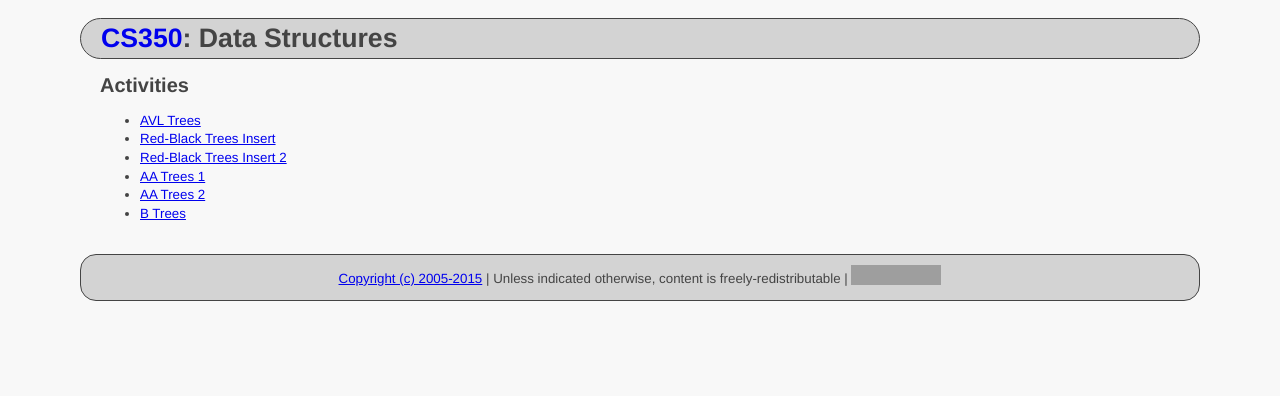
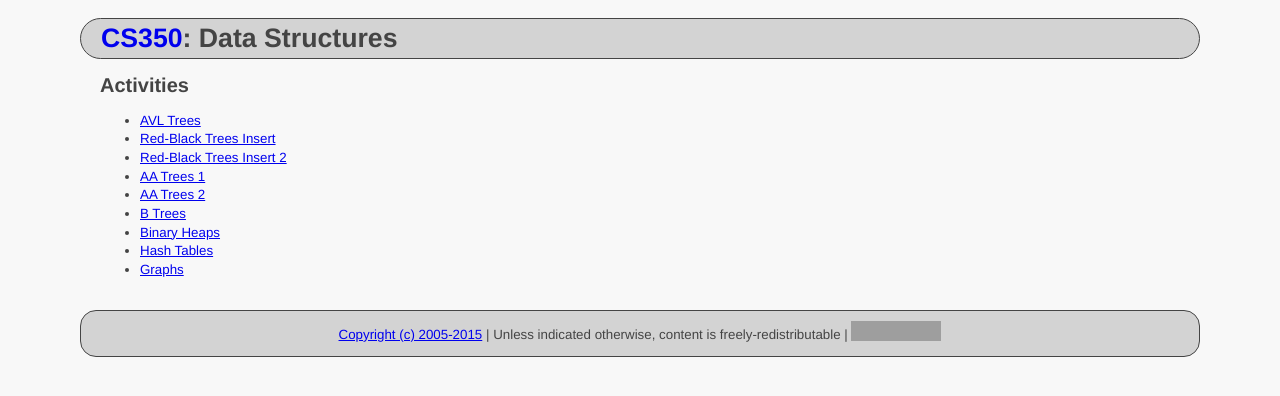
Before and after one commit to ycpcs/cs350-fall2015, a Jekyll site: the page built from activities.md, in a window 1280 px wide. Shown: the top 396 px of the page. Built offline with Jekyll 4.4.1, drawn with Linux system fonts in a browser that asks for light colours; Markdown is read by kramdown in place of the engine named in the settings; grey boxes are pictures that could not be loaded.

Commit message:
added activities

```diff
--- a/activities.md
+++ b/activities.md
@@ -13,6 +13,9 @@ title: Data Structures
 * [AA Trees 1](activities/AA Trees.pdf)
 * [AA Trees 2](activities/AA Trees 2.pdf)
 * [B Trees](activities/B-Trees.pdf)
+* [Binary Heaps](activities/Binary Heaps.pdf)
+* [Hash Tables](activities/Hash Tables.pdf)
+* [Graphs](activities/Graphs Adjacency Matrix and List.pdf)
 
 <!-- vim:set wrap: ­-->
 <!-- vim:set linebreak: -->
```
Also changed, not shown: assign/assign08.md (+1 -1 lines), 3 other files.
